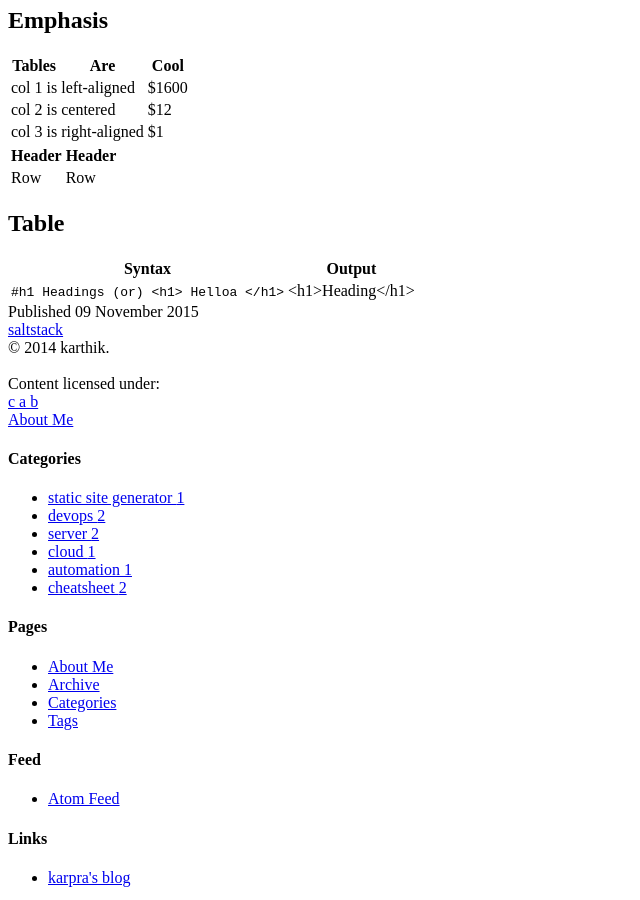
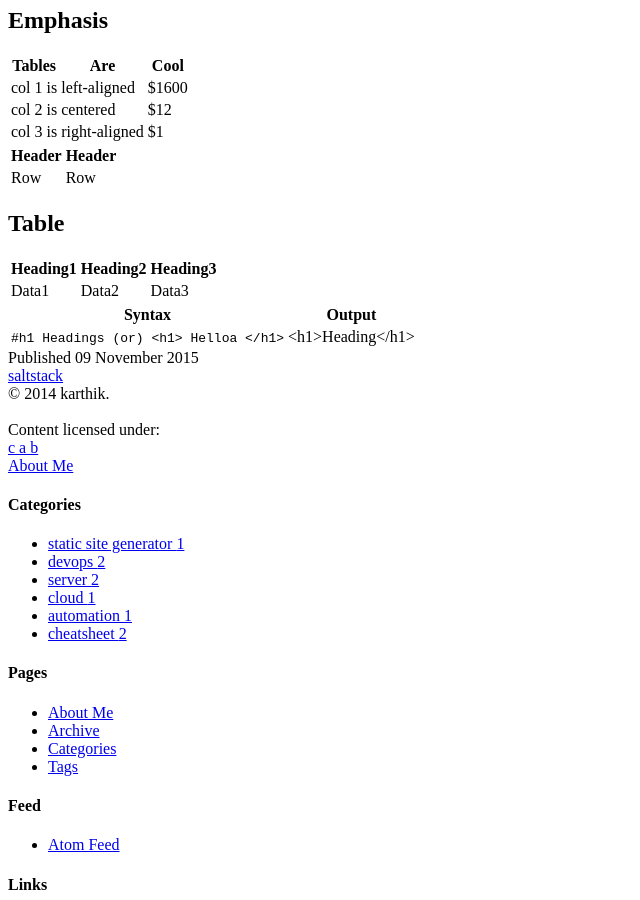
Before and after one commit to karpra/karpra.github.io, a Jekyll site: the page built from _posts/2015-11-9-saltstack.md, in a window 1280 px wide and 900 px high, scrolled down 545 px. Shown: the whole window, without its empty margins (0-640 px from the left). Built offline with Jekyll 4.4.1, drawn with Linux system fonts in a browser that asks for light colours; nearby versions of some CDN libraries; library files that are not in the unit come from our copies.

Commit message:
Update 2015-11-9-saltstack.md

```diff
--- a/_posts/2015-11-9-saltstack.md
+++ b/_posts/2015-11-9-saltstack.md
@@ -31,6 +31,23 @@ tags : [saltstack]
 
 ## Table
 
-  | Syntax | Output |
-  | ------------ | ------------- |
-  | `#h1 Headings (or) <h1> Helloa </h1>` | <h1>Heading</h1> |
+<table>
+    <thead>
+        <tr>
+            <th>Heading1</th>
+            <th>Heading2</th>
+            <th>Heading3</th>
+        </tr>
+    </thead>
+    <tbody>
+        <tr>
+            <td>Data1</td>
+            <td>Data2</td>
+            <td>Data3</td>
+        </tr>
+    </tbody>
+</table>
+
+| Syntax | Output |
+| ------------ | ------------- |
+| `#h1 Headings (or) <h1> Helloa </h1>` | <h1>Heading</h1> |
```
